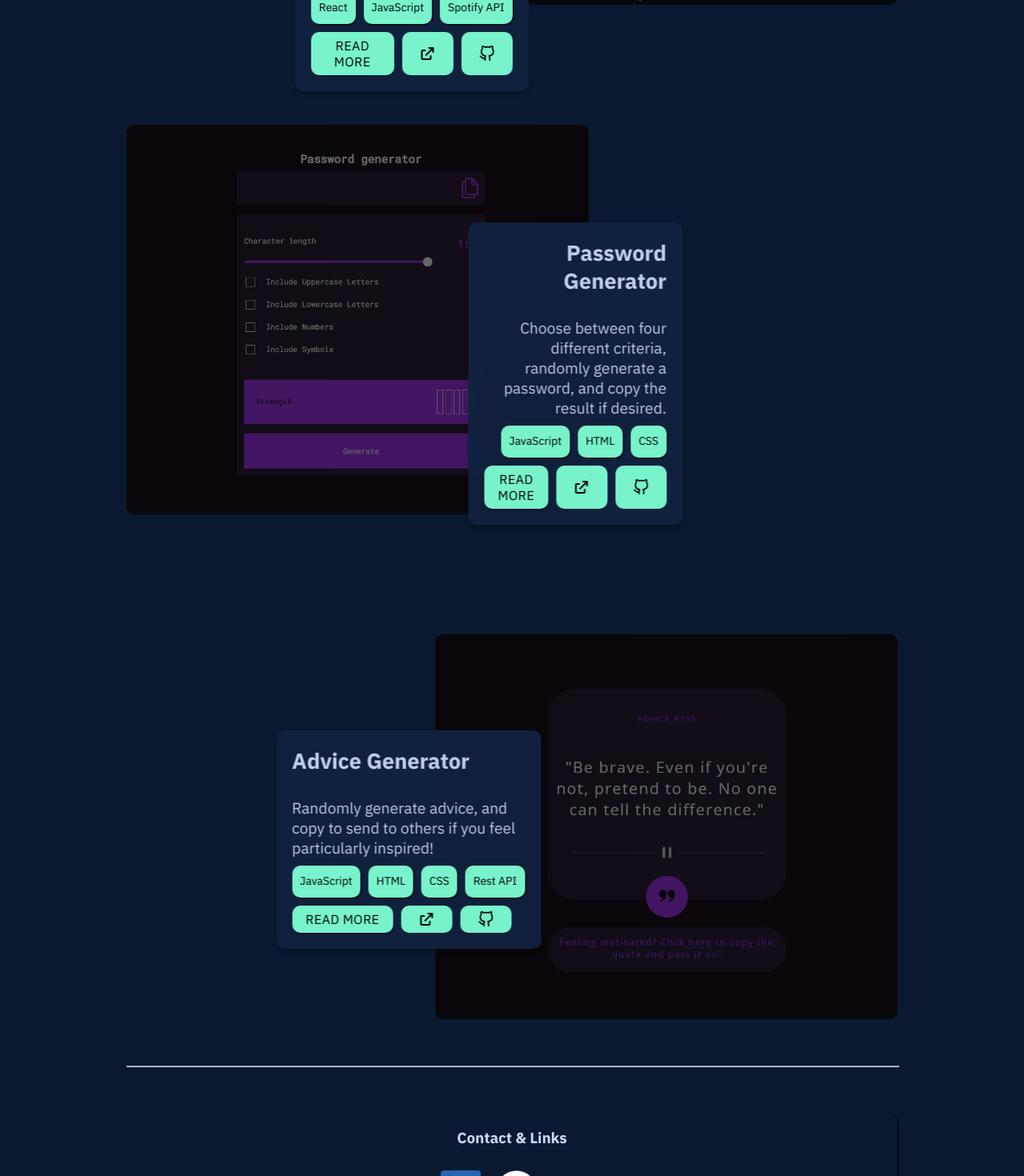
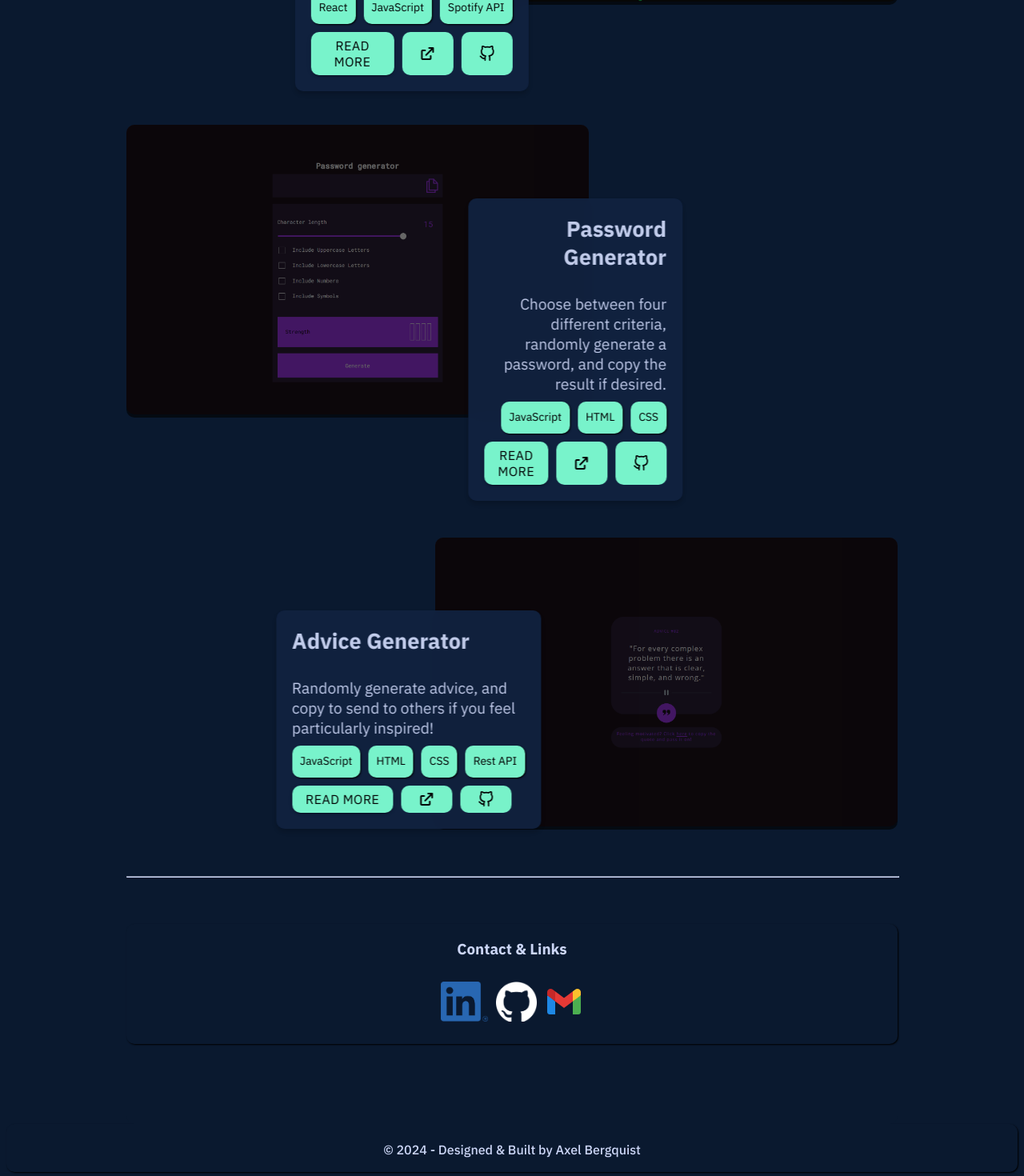
Before and after one commit to axelberk/Portfolio, a React (Vite) app: page / in a window 1280 px wide. Shown: the part 3311-4781 px from the top of the page at 80% size. Built offline with nearby package versions, Linux system fonts and the light colour scheme.

Commit message:
project img changes

```diff
--- a/src/Homepage/Homepage.css
+++ b/src/Homepage/Homepage.css
@@ -589,6 +589,7 @@
         top: 0;
         height: 94%;
         width: 94%;
+        background-color: rgba(17, 34, 64, 0.7);
     }
 
     .project-left-text {
--- a/src/projectData.js
+++ b/src/projectData.js
@@ -26,7 +26,7 @@ const projects = [
       title: "Password Generator",
       description:
         "Choose between four different criteria, randomly generate a password, and copy the result if desired.",
-      image: "pw-gen1.png",
+      image: "pwgen4.png",
       route: "/projects/pwgen",
       stack: ["JavaScript", "HTML", "CSS"],
       link:"https://randompw-gen.netlify.app/",
@@ -37,7 +37,7 @@ const projects = [
       title: "Advice Generator",
       description:
         "Randomly generate advice, and copy to send to others if you feel particularly inspired!",
-      image: "advicegen1.png",
+      image: "advicegen4.png",
       route: "/projects/advicegen",
       stack: ["JavaScript", "HTML", "CSS", "Rest API"],
       link:"https://randomadvice-gen.netlify.app/",
```
Also changed, not shown: public/advicegen4.png (added), public/pwgen4.png (added).
